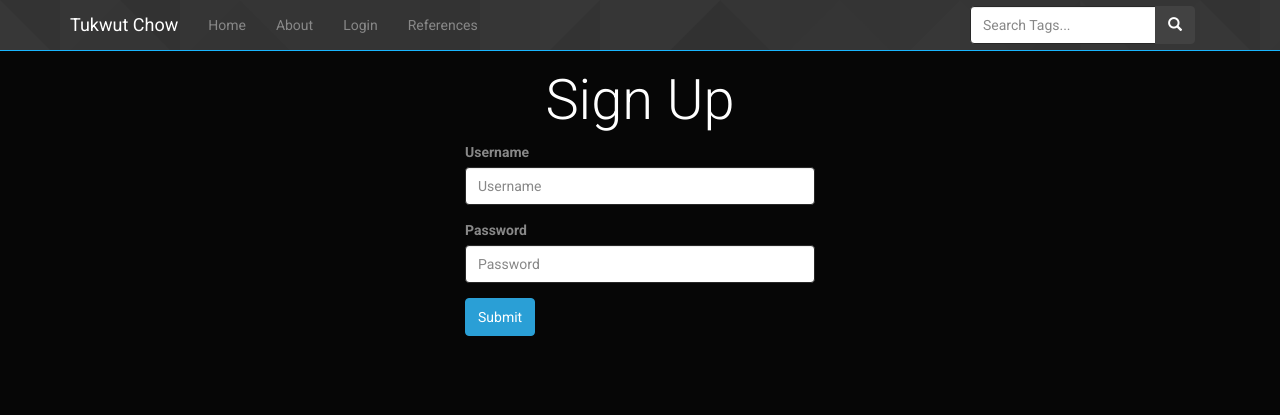
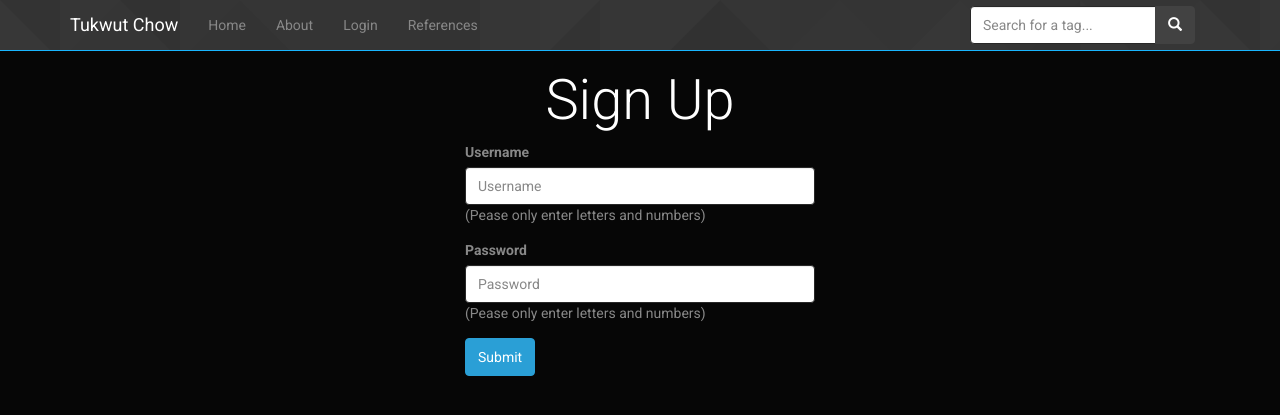
Before and after one commit to jvb93/cis444Project, a PHP site: page /signUp.php in a window 1280 px wide. Shown: the top 415 px of the page. Run offline with PHP 8.4, Linux system fonts and the light colour scheme.

Commit message:
form input checking
for sign up, updated text for search

```diff
--- a/header.php
+++ b/header.php
@@ -61,7 +61,7 @@
         <div class="col-sm-3 col-md-3 navbar-right">
         <form class="navbar-form" role="search" method="post">
         <div class="input-group">
-            <input type="text" class="form-control" placeholder="Search Tags..." name="searchQuery">
+            <input type="text" class="form-control" placeholder="Search for a tag..." name="searchQuery">
             <div class="input-group-btn">
                 <button class="btn btn-default" type="submit"><i class="glyphicon glyphicon-search"></i></button>
             </div>
--- a/signUp.php
+++ b/signUp.php
@@ -4,19 +4,16 @@
 <form id = "myForm" action="signUpVerify.php" method="post" >
   <div class="form-group">
     <label for="exampleInputEmail1">Username</label>
-    <input type="field" class="form-control" placeholder="Username" size ="20" name="username">
+    <input type="field" class="form-control" pattern="[a-zA-Z0-9_-]{4,20}" placeholder="Username" size ="20" name="username">
+	(Pease only enter letters and numbers)
   </div>
   <div class="form-group">
     <label for="exampleInputPassword1">Password</label>
-    <input type="password" class="form-control" placeholder="Password" size ="20" name="password">
+    <input type="password" class="form-control" pattern="[a-zA-Z0-9_-]{4,20}" placeholder="Password" size ="20" name="password">
+	(Pease only enter letters and numbers)
   </div>
   <div class="form-group ">
   <button type="submit" class="btn btn-primary">Submit</button>
-
-
-
-</div>
-
 
 </form>
 </div>
```
